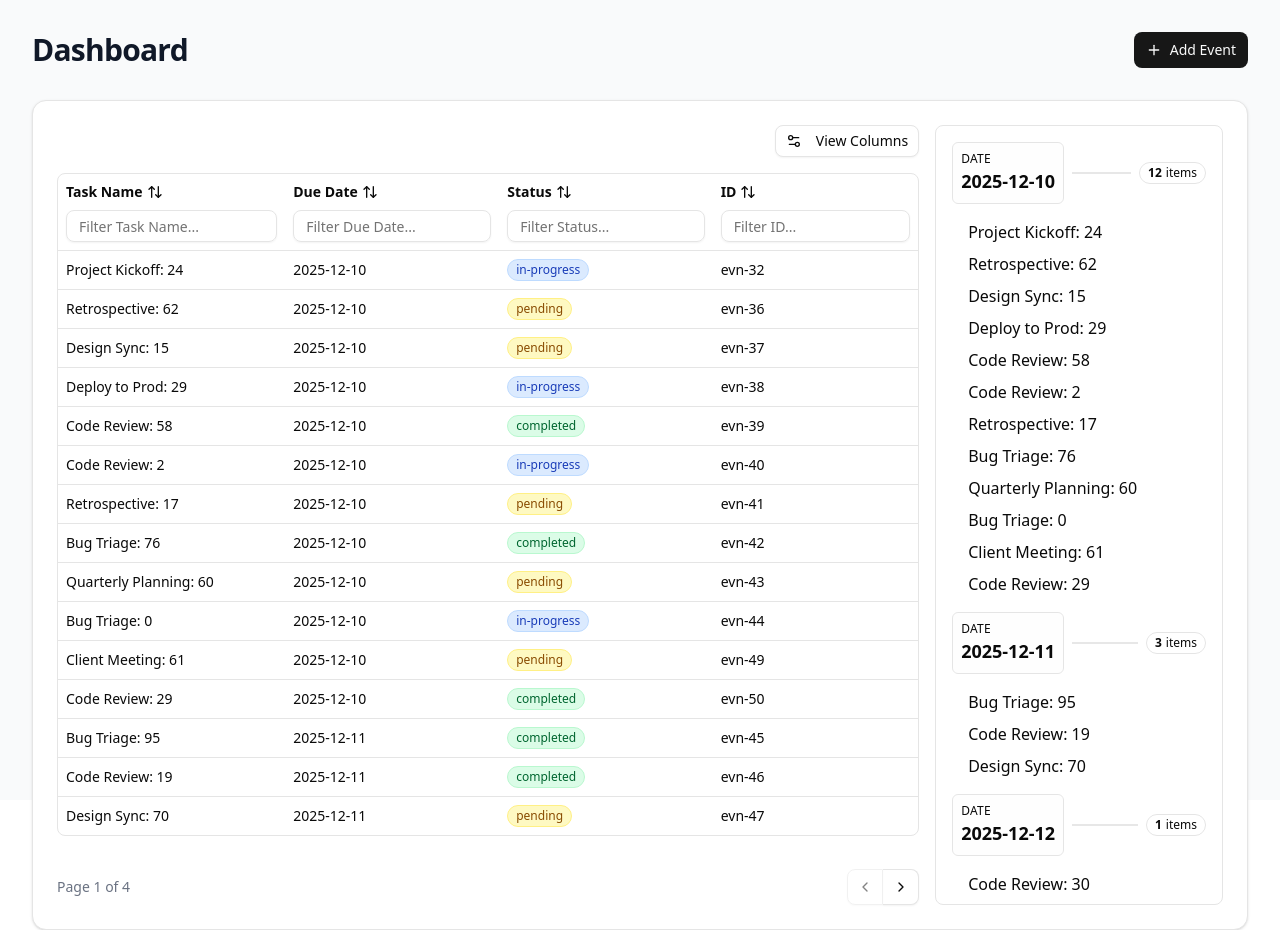
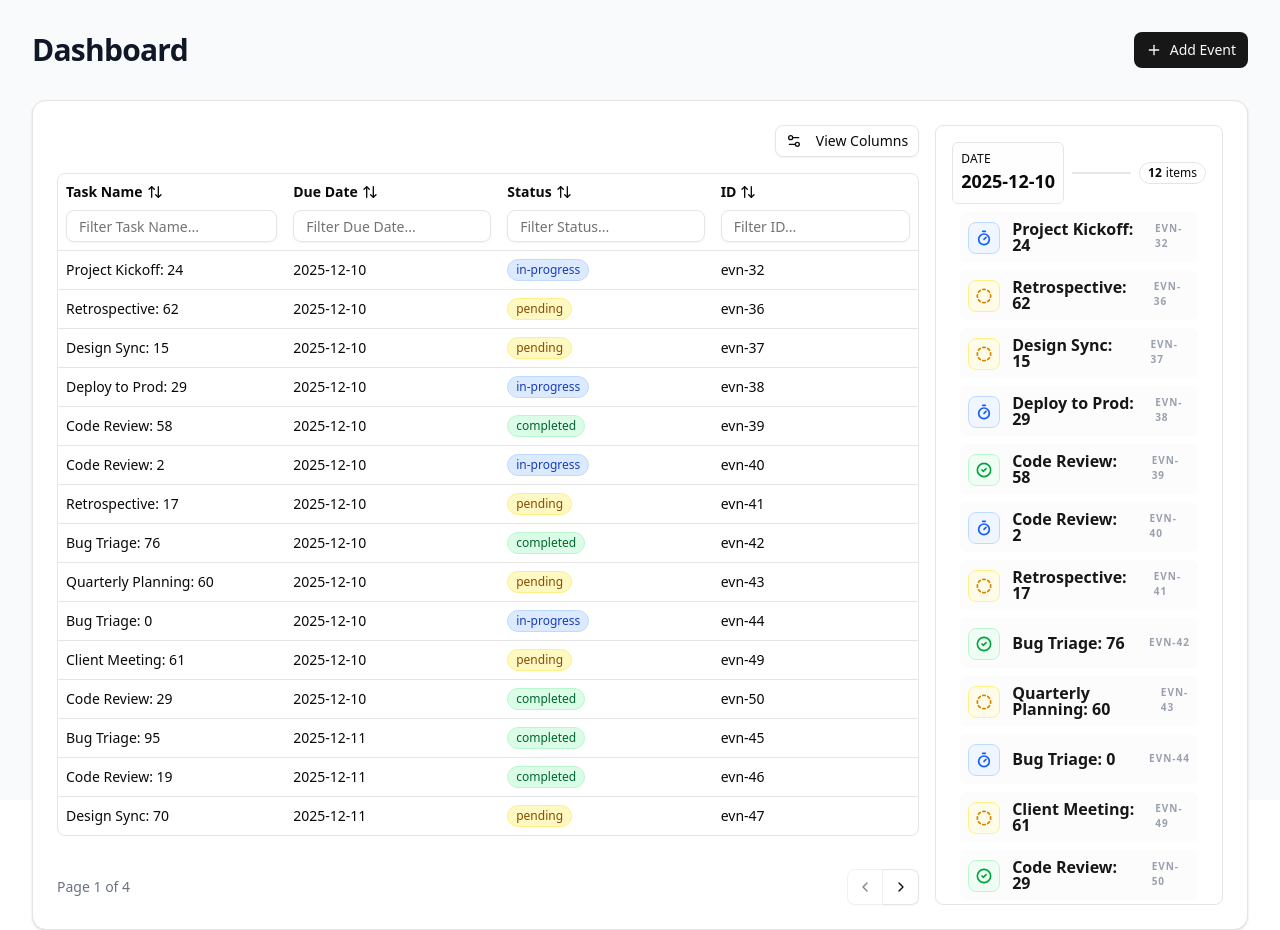
Before and after one commit to Hisokaqq/UILibrary, a React (Vite) app: page / in a window 1280 px wide. Built offline with nearby package versions, Linux system fonts and the light colour scheme.

Commit message:
style(Timeline): add visual styles

```diff
--- a/src/App.tsx
+++ b/src/App.tsx
@@ -6,6 +6,7 @@ import type { Data } from "@/lib/mockData";
 import { Spinner } from "./components/ui/spinner";
 import Timeline from "./components/Timeline";
 import { Nav } from "./components/Nav";
+import { CheckCircle2, CircleDashed, Timer } from "lucide-react";
 
 function App() {
   const { data, isLoading } = useData();
@@ -58,7 +59,45 @@ function App() {
             header="Date"
             data={data}
             className="w-1/4 max-h-195"
-            render={(item: Data) => <div>{item.title}</div>}
+            render={(item: Data) => {
+              const statusConfig = {
+                pending: {
+                  icon: CircleDashed,
+                  color: "text-yellow-600 bg-yellow-50 border-yellow-200",
+                },
+                "in-progress": {
+                  icon: Timer,
+                  color: "text-blue-600 bg-blue-50 border-blue-200",
+                },
+                completed: {
+                  icon: CheckCircle2,
+                  color: "text-green-600 bg-green-50 border-green-200",
+                },
+              };
+
+              const config = statusConfig[item.status];
+              const Icon = config.icon;
+
+              return (
+                <div className="flex gap-3 p-2 items-center rounded-sm bg-muted/30">
+                  <div
+                    className={`mt-0.5 flex h-8 w-8 shrink-0 items-center justify-center rounded-md border ${config.color}`}
+                  >
+                    <Icon size={16} strokeWidth={2.5} />
+                  </div>
+
+                  <div className="flex-1  gap-5 flex justify-between">
+                    <p className="font-semibold text-primary leading-none">
+                      {item.title}
+                    </p>
+
+                    <p className="text-[10px] font-bold text-gray-400 uppercase tracking-widest">
+                      {item.id}
+                    </p>
+                  </div>
+                </div>
+              );
+            }}
           />
         </div>
       )}
--- a/src/components/Timeline/index.tsx
+++ b/src/components/Timeline/index.tsx
@@ -44,7 +44,7 @@ const Timeline = <T extends { id: string | number }>({
               <span className="font-bold">{items.length}</span>items
             </Badge>
           </div>
-          <div className="flex flex-col gap-2 p-4">
+          <div className="flex flex-col gap-2 p-2">
             {items.map((item) => render(item))}
           </div>
         </div>
```
